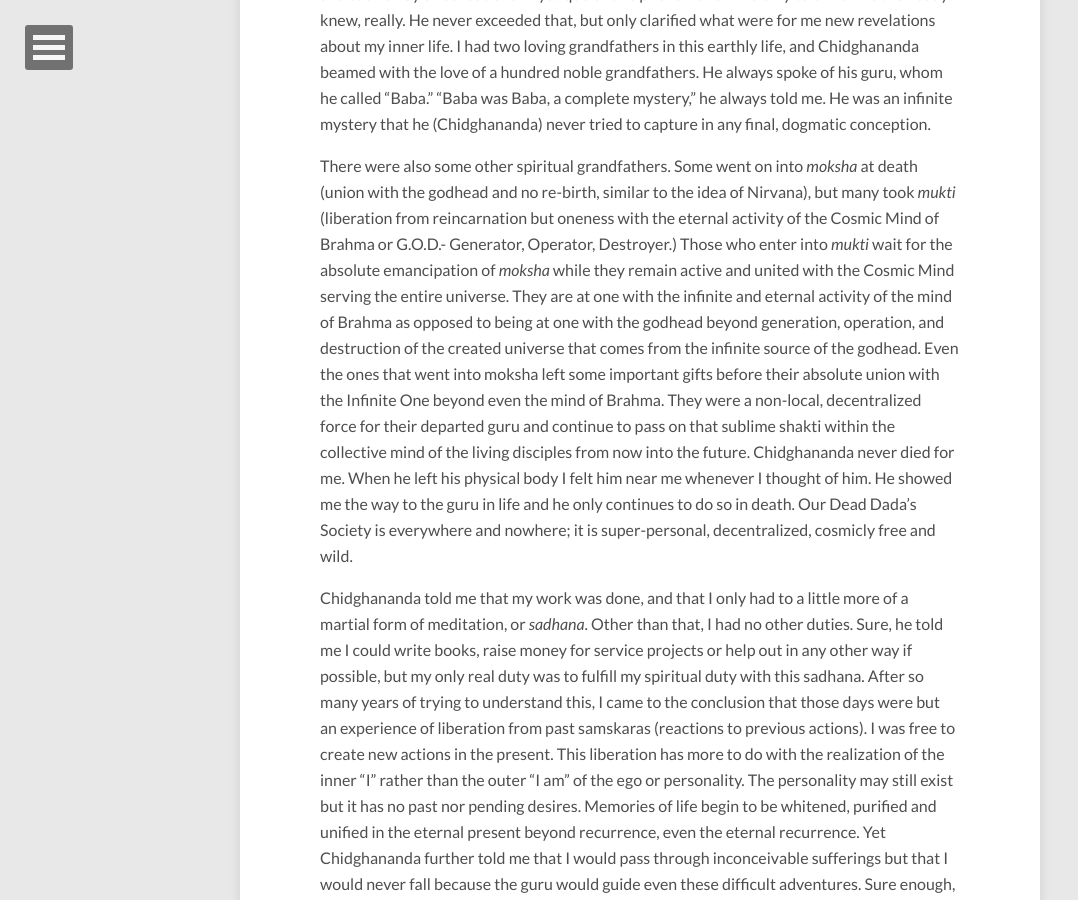
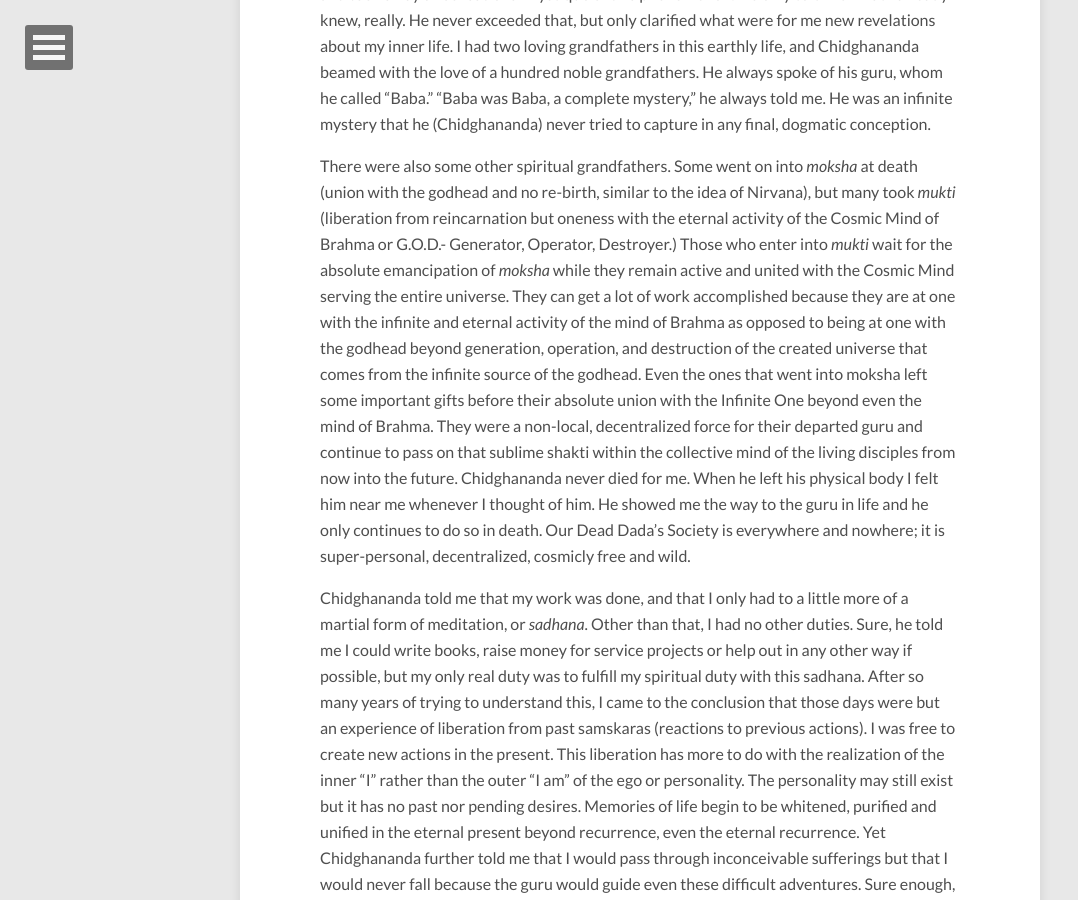
Before and after one commit to anandamurtiidiscursos/anandamurtiidiscursos.github.io, a Jekyll site: the page built from _posts/2015-08-29-eternal-recurrence.md, in a window 1280 px wide and 900 px high, scrolled down 549 px. Shown: the whole window, without its empty margins (0-1078 px from the left). Built offline with Jekyll 4.4.1, drawn with Linux system fonts in a browser that asks for light colours; nearby versions of some CDN libraries; comment, search, counter and statistics services are not loaded.

Commit message:
Updated 2015-08-29-eternal-recurrence.md

```diff
--- a/_posts/2015-08-29-eternal-recurrence.md
+++ b/_posts/2015-08-29-eternal-recurrence.md
@@ -18,11 +18,12 @@
 
 
 
+
 Nietzche spoke of a rather odd phenomenon that he called the "Eternal Recurrence."  According to this theory the reality that we construct by our own free will repeats itself eternally.  He was deeply immersed in Buddhist literature as a Sanskrit philologist and this idea seems to be a very original and subjective interpretation of the archetypal idea of reincarnation that he surely encountered in his studies.
 
 When I was 22 my mentor Chidghananda spoke to me of my supposed past lives.  He only did this because I playfully tricked him into it.  However, what he told me was very very serious and took away all sensational mystique of this phenomenon.  He only told me what I already knew, really.  He never exceeded that, but only clarified what were for me new revelations about my inner life.  I had two loving grandfathers in this earthly life, and Chidghananda beamed with the love of a hundred noble grandfathers.    He always spoke of his guru, whom he called "Baba."  "Baba was Baba, a complete mystery," he always told me.  He was an infinite mystery that he (Chidghananda) never tried to capture in any final, dogmatic conception.
 
-There were also some other spiritual grandfathers.  Some went on into _moksha_ at death (union with the godhead and no re-birth,  similar to the idea of Nirvana), but many took _mukti_ (liberation from reincarnation but oneness with the eternal activity of the Cosmic Mind of Brahma or G.O.D.- Generator, Operator, Destroyer.) Those who enter into _mukti_ wait for the absolute emancipation of _moksha_ while they remain active and united with the Cosmic Mind serving the entire universe. They are at one with the infinite and eternal activity of the mind of Brahma as opposed to being at one with the godhead beyond generation, operation, and destruction of the created universe that comes from the infinite source of the godhead.  Even the ones that went into moksha left some important gifts before their absolute union with the Infinite One beyond even the mind of Brahma.  They were a non-local, decentralized force for their departed guru and continue to pass on that sublime shakti within the collective mind of the living disciples from now into the future.  Chidghananda never died for me.  When he left his physical body I felt him near me whenever I thought of him.  He showed me the way to the guru in life and he only continues to do so in death.  Our Dead Dada's Society is everywhere and nowhere; it is super-personal, decentralized, cosmicly free and wild.
+There were also some other spiritual grandfathers.  Some went on into _moksha_ at death (union with the godhead and no re-birth,  similar to the idea of Nirvana), but many took _mukti_ (liberation from reincarnation but oneness with the eternal activity of the Cosmic Mind of Brahma or G.O.D.- Generator, Operator, Destroyer.) Those who enter into _mukti_ wait for the absolute emancipation of _moksha_ while they remain active and united with the Cosmic Mind serving the entire universe. They can get a lot of work accomplished because they are at one with the infinite and eternal activity of the mind of Brahma as opposed to being at one with the godhead beyond generation, operation, and destruction of the created universe that comes from the infinite source of the godhead.  Even the ones that went into moksha left some important gifts before their absolute union with the Infinite One beyond even the mind of Brahma.  They were a non-local, decentralized force for their departed guru and continue to pass on that sublime shakti within the collective mind of the living disciples from now into the future.  Chidghananda never died for me.  When he left his physical body I felt him near me whenever I thought of him.  He showed me the way to the guru in life and he only continues to do so in death.  Our Dead Dada's Society is everywhere and nowhere; it is super-personal, decentralized, cosmicly free and wild.
 
 Chidghananda told me that my work was done, and that I only had to a little more of a martial form of meditation, or _sadhana_.  Other than that, I had no other duties.  Sure, he told me I could write books, raise money for service projects or help out in any other way if possible, but my only real duty was to fulfill my spiritual duty with this sadhana.  After so many years of trying to understand this, I came to the conclusion that those days were but an experience of liberation from past samskaras (reactions to previous actions).  I was free to create new actions in the present.  This liberation has more to do with the realization of the inner "I" rather than the outer "I am" of the ego or personality.  The personality may still exist but it has no past nor pending desires.  Memories of life begin to be whitened, purified and unified in the eternal present beyond recurrence, even the eternal recurrence.  Yet Chidghananda further told me that I would pass through inconceivable sufferings but that I would never fall because the guru would guide even these difficult adventures.  Sure enough, there has been nothing but conflict and resolution, but also a little revolution.  Falls were controlled falls, always downward and to the left.
 
```
